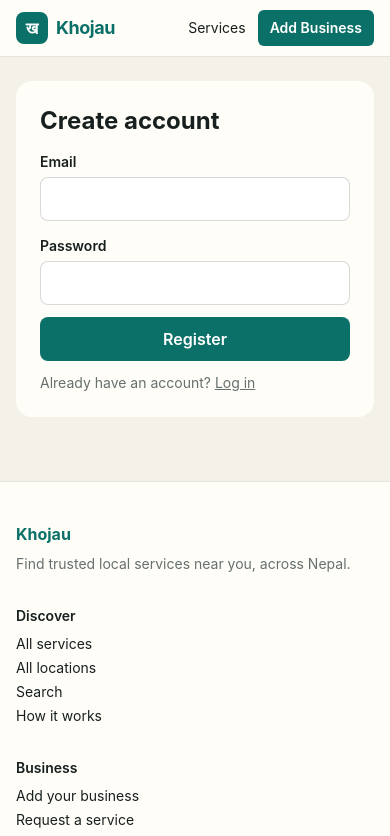
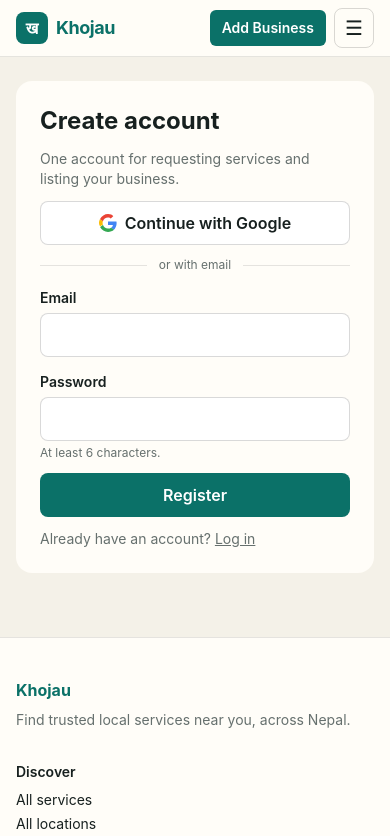
Before and after one commit to shyanbahadur123-sudo/Khojau, a Next.js app: page /register in a window 390 px wide. Shown: the top 836 px of the page. Built offline with nearby package versions, Linux system fonts and the light colour scheme; no server answers.

Commit message:
Premium UX: mobile nav, Google OAuth, auth polish, callback hardening

```diff
--- /dev/null
+++ b/app/auth/callback/route.ts
@@ -0,0 +1,38 @@
+import { NextResponse } from "next/server";
+import { createServerClient } from "@supabase/ssr";
+import { cookies } from "next/headers";
+import { safeRedirectPath } from "@/lib/validation";
+
+// OAuth callback: exchanges the provider `code` for a session and redirects.
+// The `next` target is re-validated server-side (never trust the query string).
+export async function GET(req: Request) {
+  const url = new URL(req.url);
+  const providerError = url.searchParams.get("error");
+  if (providerError) {
+    const kind = providerError === "access_denied" ? "oauth_cancelled" : "oauth_failed";
+    return NextResponse.redirect(new URL(`/login?error=${kind}`, req.url));
+  }
+
+  const next = safeRedirectPath(url.searchParams.get("next"));
+  const fail = () => NextResponse.redirect(new URL("/login?error=oauth_failed", req.url));
+
+  const supabaseUrl = process.env.NEXT_PUBLIC_SUPABASE_URL;
+  const supabaseAnon = process.env.NEXT_PUBLIC_SUPABASE_ANON_KEY;
+  const code = url.searchParams.get("code");
+  if (!supabaseUrl || !supabaseAnon || !code) return fail();
+
+  const res = NextResponse.redirect(new URL(next, req.url));
+  const sb = createServerClient(supabaseUrl, supabaseAnon, {
+    cookies: {
+      get: (n: string) => cookies().get(n)?.value,
+      set: (n: string, v: string, o?: object) => res.cookies.set(n, v, o as never),
+      remove: (n: string, o?: object) => res.cookies.set(n, "", o as never),
+    },
+  });
+  const { error } = await sb.auth.exchangeCodeForSession(code);
+  if (error) {
+    console.error("oauth code exchange failed:", error.message);
+    return fail();
+  }
+  return res;
+}
--- a/components/AuthForm.tsx
+++ b/components/AuthForm.tsx
@@ -13,6 +13,33 @@
   const [error, setError] = useState<string | null>(null);
   const [notice, setNotice] = useState<string | null>(null);
   const [loading, setLoading] = useState(false);
+  const [oauthLoading, setOauthLoading] = useState(false);
+
+  const oauthError =
+    params.get("error") === "oauth_cancelled"
+      ? "Google sign-in was cancelled. Please try again."
+      : params.get("error") === "oauth_failed"
+        ? "We couldn't sign you in with Google. Please try again."
+        : null;
+
+  async function signInWithGoogle() {
+    setError(null);
+    setOauthLoading(true);
+    try {
+      const sb = supabaseBrowser();
+      // The callback validates `next` again server-side; OAuth itself is
+      // completed by Supabase + Google, never simulated locally.
+      const next = safeRedirectPath(params.get("next"));
+      const { error: oauthErr } = await sb.auth.signInWithOAuth({
+        provider: "google",
+        options: { redirectTo: `${window.location.origin}/auth/callback?next=${encodeURIComponent(next)}` },
+      });
+      if (oauthErr) throw oauthErr;
+    } catch (err) {
+      setError(err instanceof Error ? err.message : "Google sign-in failed.");
+      setOauthLoading(false);
+    }
+  }
 
   if (!isSupabaseConfigured()) {
     return (
@@ -55,15 +82,38 @@
       }}
     >
       <h1 className="text-2xl font-bold">{mode === "register" ? "Create account" : "Log in"}</h1>
+      <p className="text-sm text-[#66706E]">
+        {mode === "register" ? "One account for requesting services and listing your business." : "Welcome back."}
+      </p>
+      <button
+        type="button"
+        disabled={oauthLoading}
+        onClick={() => void signInWithGoogle()}
+        className="flex h-11 w-full items-center justify-center gap-2 rounded-lg border border-black/15 bg-white font-semibold hover:border-black/30 disabled:opacity-60"
+      >
+        <svg aria-hidden="true" width="18" height="18" viewBox="0 0 24 24">
+          <path fill="#4285F4" d="M23.5 12.3c0-.9-.1-1.5-.3-2.3H12v4.5h6.5c-.1 1.1-.8 2.7-2.4 3.8l-.1.1 3.5 2.7.1.1c2.2-2 3.9-5 3.9-8.9z" />
+          <path fill="#34A853" d="M12 24c3.2 0 6-1.1 7.9-2.9l-3.8-2.9c-1 .7-2.4 1.2-4.1 1.2-3.2 0-5.9-2.1-6.8-5l-.1.1-3.6 2.8-.1.1C3.5 21.3 7.5 24 12 24z" />
+          <path fill="#FBBC05" d="M5.2 14.4c-.2-.7-.4-1.5-.4-2.4s.1-1.7.4-2.4l-.1-.1-3.6-2.8-.1.1C.5 8.9 0 10.4 0 12s.5 3.1 1.4 4.4l3.8-2z" />
+          <path fill="#EA4335" d="M12 4.7c1.8 0 3 .8 3.7 1.4l3.3-3.2C17.9 1.1 15.2 0 12 0 7.5 0 3.5 2.7 1.4 6.8l3.8 2.9c.9-2.9 3.6-5 6.8-5z" />
+        </svg>
+        {oauthLoading ? "Connecting…" : mode === "register" ? "Continue with Google" : "Sign in with Google"}
+      </button>
+      <div className="flex items-center gap-3 text-xs text-[#66706E]" aria-hidden="true">
+        <span className="h-px flex-1 bg-black/10" />
+        <span>or with email</span>
+        <span className="h-px flex-1 bg-black/10" />
+      </div>
       <div>
         <label htmlFor="email" className="text-sm font-semibold">Email</label>
-        <input id="email" type="email" required value={email} onChange={(e) => setEmail(e.target.value)} className="mt-1 h-11 w-full rounded-lg border border-black/15 px-3" />
+        <input id="email" type="email" required autoComplete="email" value={email} onChange={(e) => setEmail(e.target.value)} className="mt-1 h-11 w-full rounded-lg border border-black/15 px-3" />
       </div>
       <div>
         <label htmlFor="password" className="text-sm font-semibold">Password</label>
-        <input id="password" type="password" required minLength={6} value={password} onChange={(e) => setPassword(e.target.value)} className="mt-1 h-11 w-full rounded-lg border border-black/15 px-3" />
+        <input id="password" type="password" required minLength={6} autoComplete={mode === "register" ? "new-password" : "current-password"} value={password} onChange={(e) => setPassword(e.target.value)} className="mt-1 h-11 w-full rounded-lg border border-black/15 px-3" />
+        {mode === "register" && <p className="mt-1 text-xs text-[#66706E]">At least 6 characters.</p>}
       </div>
-      {error && <p role="alert" className="text-sm text-red-700">{error}</p>}
+      {(error || oauthError) && <p role="alert" className="text-sm text-red-700">{error ?? oauthError}</p>}
       {notice && <p role="status" className="text-sm text-[#0B7168]">{notice}</p>}
       <button disabled={loading} className="h-11 w-full rounded-lg bg-[#0B7168] font-semibold text-white disabled:opacity-60">
         {loading ? "Please wait…" : mode === "register" ? "Register" : "Log in"}
--- a/components/Header.tsx
+++ b/components/Header.tsx
@@ -10,7 +10,7 @@
           </span>
           <span className="text-lg tracking-tight">Khojau</span>
         </Link>
-        <nav aria-label="Primary" className="flex items-center gap-1 text-sm sm:gap-2">
+        <nav aria-label="Primary" className="hidden items-center gap-1 text-sm sm:flex sm:gap-2">
           <Link href="/services" className="rounded-md px-2 py-2 hover:bg-black/5 sm:px-3">
             Services
           </Link>
@@ -27,6 +27,34 @@
             Add Business
           </Link>
         </nav>
+        <div className="flex items-center gap-2 sm:hidden">
+          <Link
+            href="/add-business"
+            className="rounded-md bg-[#0B7168] px-3 py-2 text-sm font-semibold text-white hover:bg-[#095A53]"
+          >
+            Add Business
+          </Link>
+          <details className="relative">
+            <summary
+              aria-label="Open menu"
+              className="grid h-10 w-10 cursor-pointer place-items-center rounded-lg border border-black/15 text-xl [&::-webkit-details-marker]:hidden"
+            >
+              <span aria-hidden>☰</span>
+            </summary>
+            <div className="absolute right-0 z-50 mt-2 w-48 rounded-xl border border-black/10 bg-[#FFFDF8] p-2 shadow-lg">
+              <nav aria-label="Mobile">
+                <ul className="space-y-1 text-sm font-medium">
+                  <li><Link href="/search" className="block rounded-lg px-3 py-2.5 hover:bg-black/5">Search</Link></li>
+                  <li><Link href="/services" className="block rounded-lg px-3 py-2.5 hover:bg-black/5">Services</Link></li>
+                  <li><Link href="/locations" className="block rounded-lg px-3 py-2.5 hover:bg-black/5">Locations</Link></li>
+                  <li><Link href="/how-it-works" className="block rounded-lg px-3 py-2.5 hover:bg-black/5">How it works</Link></li>
+                  <li><Link href="/login" className="block rounded-lg px-3 py-2.5 hover:bg-black/5">Log in</Link></li>
+                  <li><Link href="/dashboard" className="block rounded-lg px-3 py-2.5 hover:bg-black/5">Dashboard</Link></li>
+                </ul>
+              </nav>
+            </div>
+          </details>
+        </div>
       </div>
     </header>
   );
```
